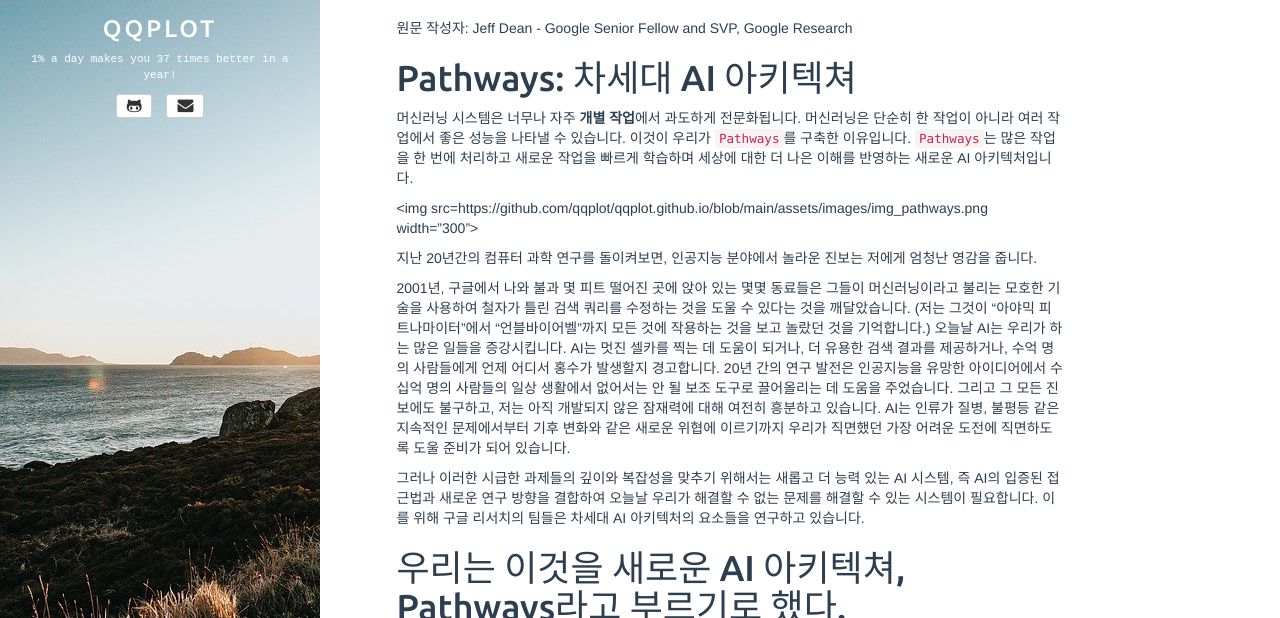
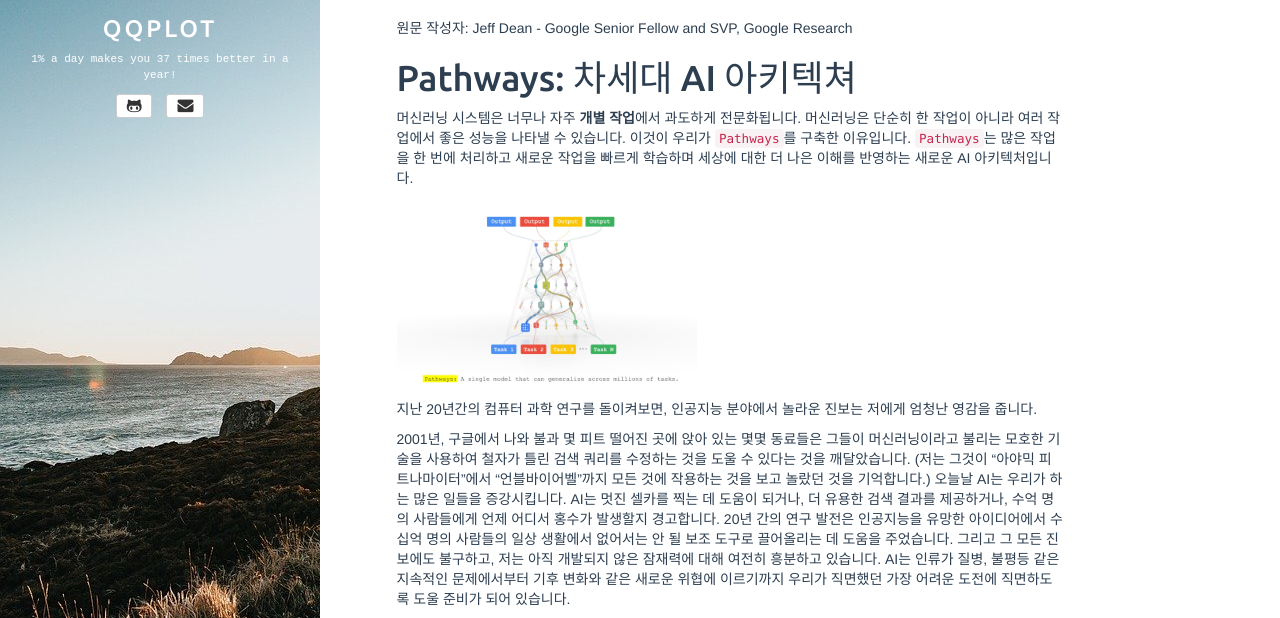
Before and after one commit to qqplot/qqplot.github.io, a Jekyll site: the page built from _posts/2022-07-14-next-generation-ai-architecture.md, in a window 1280 px wide and 900 px high, cut to the strip 282-900 px from the top of the window. Built offline with Jekyll 4.4.1, drawn with Linux system fonts in a browser that asks for light colours; comment, search, counter and statistics services are not loaded.

Commit message:
update img tag

```diff
--- a/_posts/2022-07-14-next-generation-ai-architecture.md
+++ b/_posts/2022-07-14-next-generation-ai-architecture.md
@@ -20,7 +20,7 @@
 머신러닝 시스템은 너무나 자주 **개별 작업**에서 과도하게 전문화됩니다. 머신러닝은 단순히 한 작업이 아니라 여러 작업에서 좋은 성능을 나타낼 수 있습니다. 이것이 우리가 `Pathways`를 구축한 이유입니다. `Pathways`는  많은 작업을 한 번에 처리하고 새로운 작업을 빠르게 학습하며 세상에 대한 더 나은 이해를 반영하는 새로운 AI 아키텍처입니다.
 
 
-<img src=https://github.com/qqplot/qqplot.github.io/blob/main/assets/images/img_pathways.png width="300">
+<img src="https://github.com/qqplot/qqplot.github.io/blob/main/assets/images/img_pathways.png" width="300">
 
 
 지난 20년간의 컴퓨터 과학 연구를 돌이켜보면, 인공지능 분야에서 놀라운 진보는 저에게 엄청난 영감을 줍니다.
```
